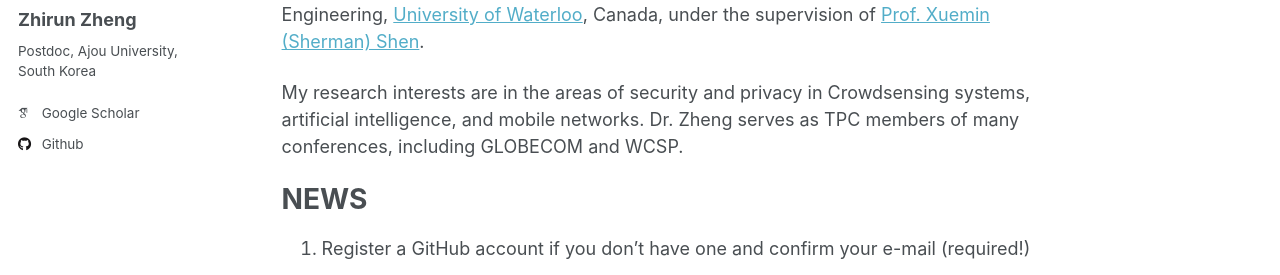
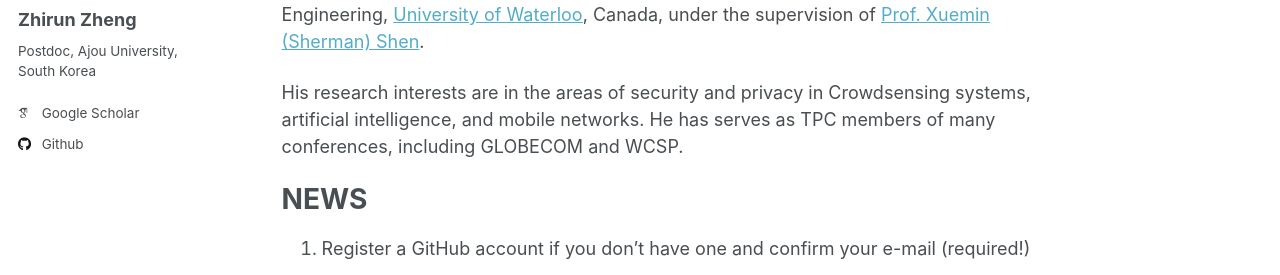
Before and after one commit to zhengzhirun/EN, a Jekyll site: the page built from _pages/about.md, in a window 1280 px wide and 1312 px high. Shown: the part 336-611 px from the top of the window. Built offline with Jekyll 4.4.1, drawn with Linux system fonts in a browser that asks for light colours; some web fonts are replaced.

Commit message:
Update about.md

```diff
--- a/_pages/about.md
+++ b/_pages/about.md
@@ -9,7 +9,7 @@ redirect_from:
 
 I am currently a Postdoctoral Fellow in the Department of Artificial Intelligence, [Ajou University](https://www.ajou.ac.kr/en/index.do), South Korea, working with [Prof. Young-June Choi](https://sites.google.com/site/yjchoiajou/). He received his B.S. in the School of Mathematics and Statistics, [Henan University of Science and Technology](https://www.haust.edu.cn/), China, in 2017, and received his Ph.D. degree in the School of Mathematics and Computational Science, [Xiangtan University](https://www.xtu.edu.cn/), China, in 2024, under the supervision of [Prof. Zhetao Li](https://faculty.jnu.edu.cn/xxkxjsxy/lzt3/list.htm). From December 2022 to December 2023, he visited the [Broadband Communications Research (BBCR) Lab](https://uwaterloo.ca/broadband-communications-research-lab/), Department of Electrical and Computer Engineering, [University of Waterloo](https://uwaterloo.ca/), Canada, under the supervision of [Prof. Xuemin (Sherman) Shen](https://uwaterloo.ca/centre-automotive-research/profiles/xuemin-sherman-shen).
 
-My research interests are in the areas of security and privacy in Crowdsensing systems, artificial intelligence, and mobile networks. Dr. Zheng serves as TPC members of many conferences, including GLOBECOM and WCSP.
+His research interests are in the areas of security and privacy in Crowdsensing systems, artificial intelligence, and mobile networks. He has serves as TPC members of many conferences, including GLOBECOM and WCSP.
 
 NEWS
 ======
```
